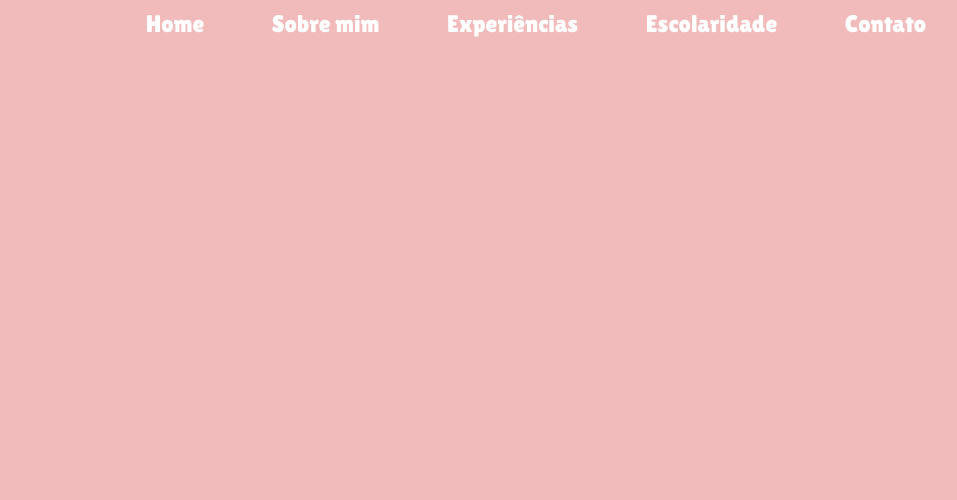
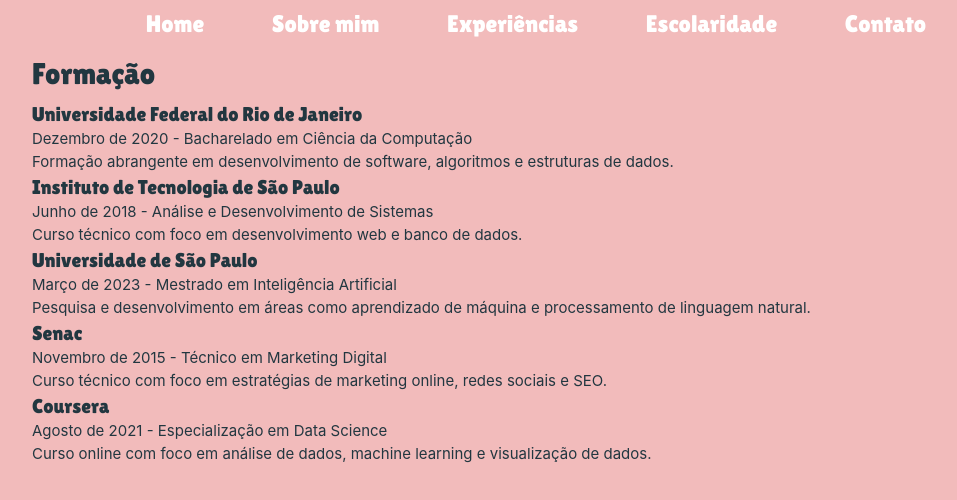
Before and after one commit to robiertoo/maryane-bedaque, a Vue app: page /education in a window 1280 px wide. Shown: the top 500 px of the page, without its empty margins (104-1061 px from the left). Built offline with nearby package versions, Linux system fonts and the light colour scheme.

Commit message:
create education view

```diff
--- a/src/components/ui/TheNavbar.vue
+++ b/src/components/ui/TheNavbar.vue
@@ -17,11 +17,11 @@
   },
   {
     name: 'Escolaridade',
-    path: '/',
+    path: '/education',
   },
   {
     name: 'Contato',
-    path: '/',
+    path: '/contact',
   },
 ];
 
--- a/src/router/index.js
+++ b/src/router/index.js
@@ -19,6 +19,11 @@
       name: 'work-experience',
       component: () => import('../views/WorkExperienceView.vue'),
     },
+    {
+      path: '/education',
+      name: 'education',
+      component: () => import('../views/EducationView.vue'),
+    },
   ],
 });
 
--- /dev/null
+++ b/src/views/EducationView.vue
@@ -0,0 +1,52 @@
+<script setup>
+const courses = [
+  {
+    "institution": "Universidade Federal do Rio de Janeiro",
+    "completionDate": "Dezembro de 2020",
+    "title": "Bacharelado em Ciência da Computação",
+    "description": "Formação abrangente em desenvolvimento de software, algoritmos e estruturas de dados."
+  },
+  {
+    "institution": "Instituto de Tecnologia de São Paulo",
+    "completionDate": "Junho de 2018",
+    "title": "Análise e Desenvolvimento de Sistemas",
+    "description": "Curso técnico com foco em desenvolvimento web e banco de dados."
+  },
+  {
+    "institution": "Universidade de São Paulo",
+    "completionDate": "Março de 2023",
+    "title": "Mestrado em Inteligência Artificial",
+    "description": "Pesquisa e desenvolvimento em áreas como aprendizado de máquina e processamento de linguagem natural."
+  },
+  {
+    "institution": "Senac",
+    "completionDate": "Novembro de 2015",
+    "title": "Técnico em Marketing Digital",
+    "description": "Curso técnico com foco em estratégias de marketing online, redes sociais e SEO."
+  },
+  {
+    "institution": "Coursera",
+    "completionDate": "Agosto de 2021",
+    "title": "Especialização em Data Science",
+    "description": "Curso online com foco em análise de dados, machine learning e visualização de dados."
+  }
+];
+</script>
+
+<template>
+  <div class="flex flex-col md:flex-row md:space-x-4 space-y-2">
+    <div class="w-full">
+      <div class="mb-2">
+        <h1>Formação</h1>
+      </div>
+
+      <div class="text-justify">
+        <div v-for="course in courses" :key="course.institution">
+          <h3>{{ course.institution }}</h3>
+          <p>{{ course.completionDate }} - {{ course.title }}</p>
+          <p>{{ course.description }}</p>
+        </div>
+      </div>
+    </div>
+  </div>
+</template>
```
